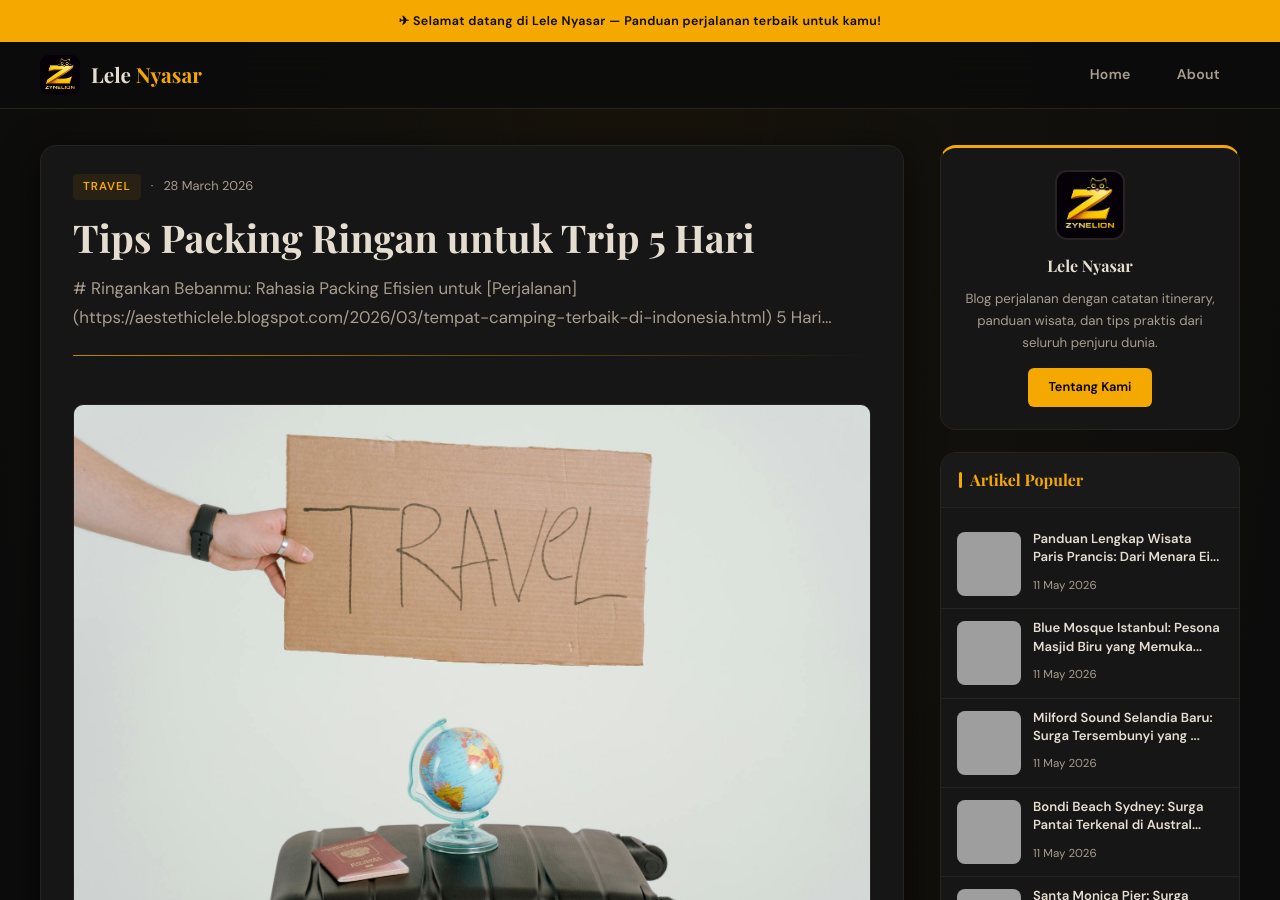
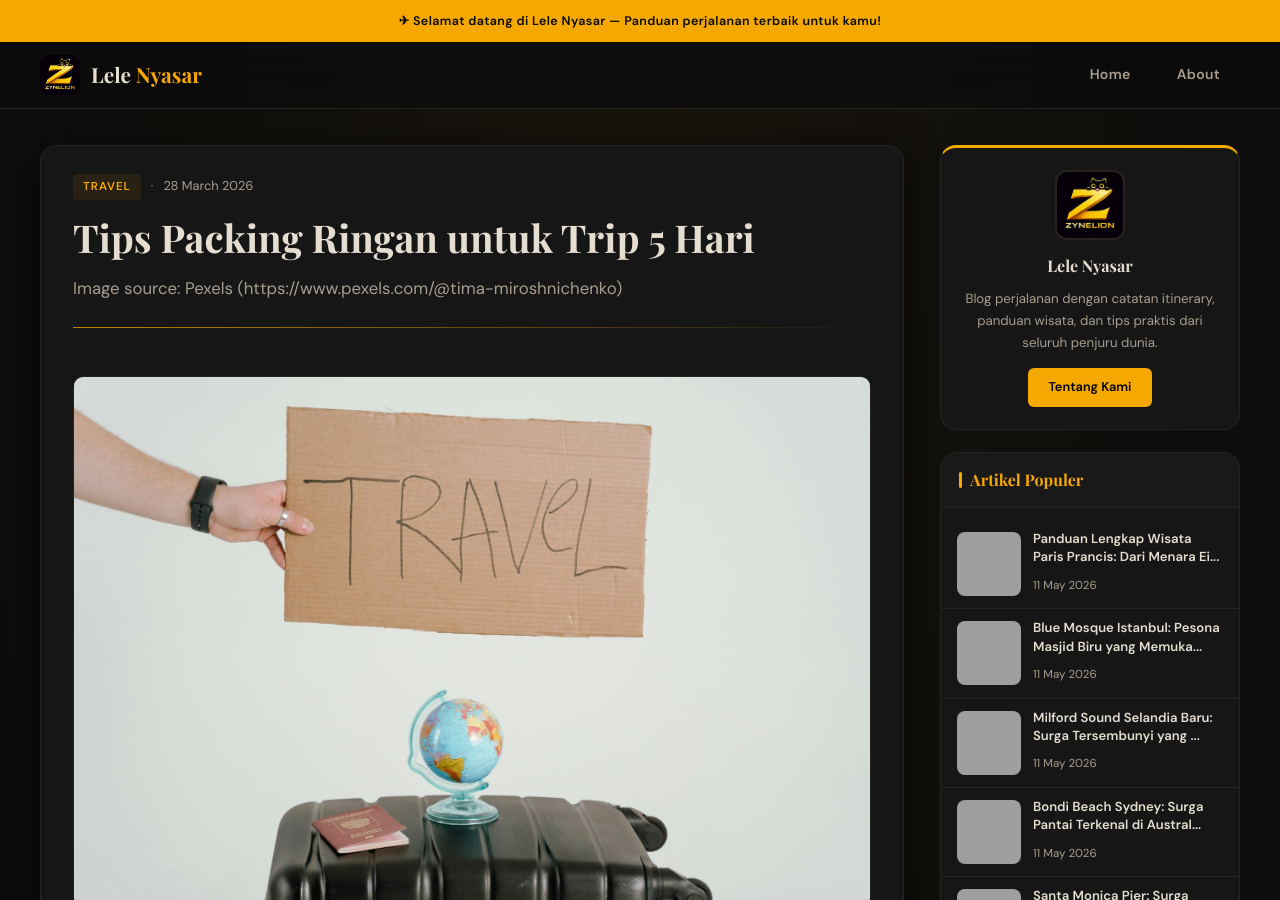
Before and after one commit to vwebe/lele, a Jekyll site: the page built from _posts/2026-03-28-tips-packing-ringan-untuk-trip-5-hari.md, in a window 1280 px wide and 900 px high. Built offline with Jekyll 4.4.1, drawn with Linux system fonts in a browser that asks for light colours; some web fonts are replaced; grey boxes are pictures that could not be loaded.

Commit message:
Fix SEO meta source: _posts/2026-03-28-tips-packing-ringan-untuk-trip-5-hari.md

```diff
--- a/_posts/2026-03-28-tips-packing-ringan-untuk-trip-5-hari.md
+++ b/_posts/2026-03-28-tips-packing-ringan-untuk-trip-5-hari.md
@@ -1,16 +1,21 @@
 ---
 layout: post
 title: "Tips Packing Ringan untuk Trip 5 Hari"
+seo_title: "Tips Packing Ringan untuk Trip 5 Hari"
+keyword: "tips packing ringan untuk trip 5 hari"
 date: 2026-03-28 07:00:00 +0700
-categories: [travel]
-image: "/assets/images/auto/tips-packing-ringan-untuk-trip-5-hari.jpg"
-seo_title: "Tips Packing Ringan untuk Trip 5 Hari"
-description: "# Ringankan Bebanmu: Rahasia Packing Efisien untuk [Perjalanan](https://aestethiclele.blogspot.com/2026/03/tempat-camping-terbaik-di-indonesia.html) 5 Hari..."
-excerpt: "# Ringankan Bebanmu: Rahasia Packing Efisien untuk [Perjalanan](https://aestethiclele.blogspot.com/2026/03/tempat-camping-terbaik-di-indonesia.html) 5 Hari..."
-keywords: "tips packing ringan untuk trip 5 hari, tips packing ringan trip, travel, wisata tips packing ringan, panduan tips packing ringan, tips tips packing ringan"
-image_alt: "Tips Packing Ringan untuk Trip 5 Hari"
+last_modified_at: 2026-05-12 17:33:25 +0700
+sitemap: true
 robots: "index, follow, max-snippet:-1, max-image-preview:large, max-video-preview:-1"
 googlebot: "index, follow, max-snippet:-1, max-image-preview:large, max-video-preview:-1"
+categories: ["travel"]
+tags: ["travel"]
+description: "Image source: Pexels (https://www.pexels.com/@tima-miroshnichenko)"
+excerpt: "Image source: Pexels (https://www.pexels.com/@tima-miroshnichenko)"
+keywords: "travel, tips, packing, ringan, trip, hari, wisata tips packing ringan, panduan tips packing ringan, tips tips packing ringan"
+image: "/assets/images/auto/tips-packing-ringan-untuk-trip-5-hari.jpg"
+image_alt: "Tips Packing Ringan untuk Trip 5 Hari"
+seo_fixed_source: "sheet_keyword_h2p_v1"
 ---
 
 <img src="{{ "assets/images/auto/tips-packing-ringan-untuk-trip-5-hari.jpg" | relative_url }}" alt="Tips Packing Ringan untuk Trip 5 Hari" loading="lazy" decoding="async">
```
